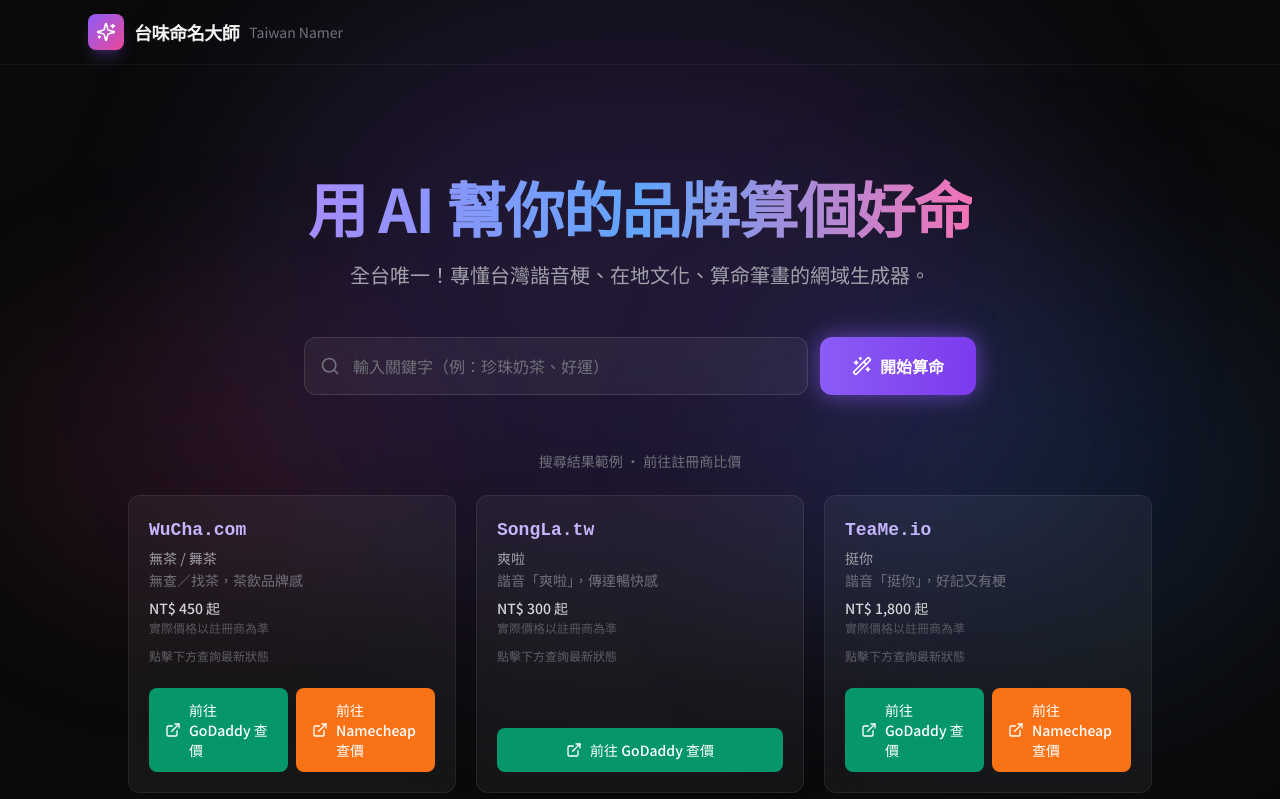
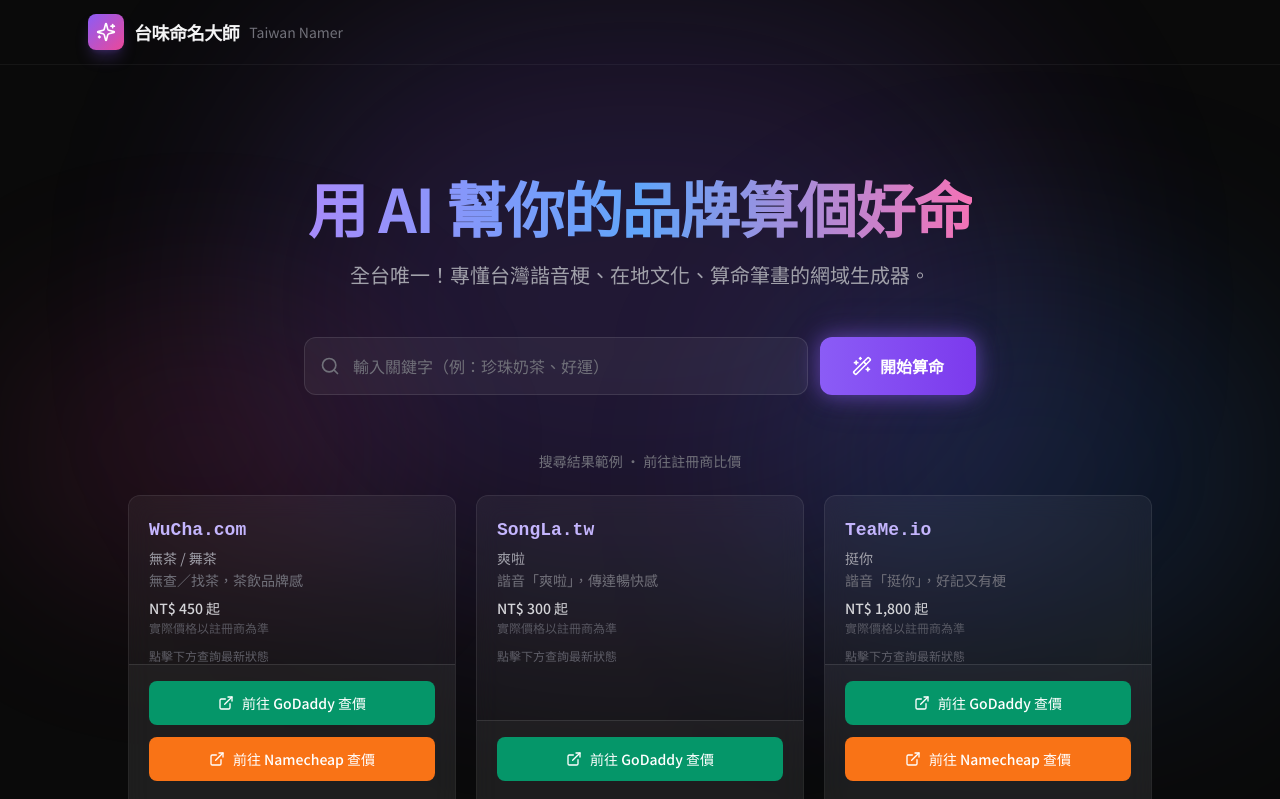
Before and after one commit to taiwan-namer/taiwan-namer, a Next.js app: page / in a window 1280 px wide. Shown: the top 799 px of the page. Built offline with nearby package versions, Linux system fonts and the light colour scheme.

Commit message:
Update UI and add affiliate buttons

```diff
--- a/app/page.tsx
+++ b/app/page.tsx
@@ -178,12 +178,12 @@
                           )}
                           <p className="text-zinc-500/80 text-xs">點擊下方查詢最新狀態</p>
                         </div>
-                        <div className={`mt-auto pt-6 flex flex-col sm:flex-row gap-2 ${showNamecheap ? "" : "sm:justify-center"}`}>
+                        <div className="mt-auto mt-4 pt-4 border-t border-white/10 bg-white/[0.03] -mx-5 px-5 pb-5 flex flex-col gap-3">
                           <a
                             href={godaddyUrl}
                             target="_blank"
                             rel="noopener noreferrer"
-                            className={`inline-flex items-center justify-center gap-2 px-4 py-3 rounded-lg bg-emerald-600 hover:bg-emerald-500 text-white text-sm font-medium transition-colors min-h-[44px] ${showNamecheap ? "flex-1" : "w-full"}`}
+                            className="w-full inline-flex items-center justify-center gap-2 px-4 py-3 rounded-lg bg-emerald-600 hover:bg-emerald-500 text-white text-sm font-medium transition-colors min-h-[44px]"
                           >
                             <ExternalLink className="w-4 h-4 shrink-0" />
                             前往 GoDaddy 查價
@@ -193,7 +193,7 @@
                               href={namecheapUrl}
                               target="_blank"
                               rel="noopener noreferrer"
-                              className="inline-flex items-center justify-center gap-2 px-4 py-3 rounded-lg bg-orange-500 hover:bg-orange-400 text-white text-sm font-medium transition-colors min-h-[44px] flex-1"
+                              className="w-full inline-flex items-center justify-center gap-2 px-4 py-3 rounded-lg bg-orange-500 hover:bg-orange-400 text-white text-sm font-medium transition-colors min-h-[44px]"
                             >
                               <ExternalLink className="w-4 h-4 shrink-0" />
                               前往 Namecheap 查價
@@ -210,7 +210,7 @@
               <>
                 <p className="text-zinc-500 text-sm mb-6">搜尋結果範例 · 前往註冊商比價</p>
                 <div className="grid grid-cols-1 md:grid-cols-2 lg:grid-cols-3 gap-5 max-w-5xl mx-auto">
-                  {/* 範例 1 .com — 雙按鈕 */}
+                  {/* 範例 1 .com — 雙按鈕，垂直堆疊 */}
                   <div className="glass rounded-xl p-5 text-left hover:border-white/15 transition-colors border border-white/5 flex flex-col justify-between min-h-[280px]">
                     <div>
                       <span className="font-mono font-semibold text-violet-300 text-lg block mb-1">WuCha.com</span>
@@ -220,16 +220,16 @@
                       <p className="text-zinc-500/70 text-xs mb-3" title="實際價格以註冊商為準">實際價格以註冊商為準</p>
                       <p className="text-zinc-500/80 text-xs">點擊下方查詢最新狀態</p>
                     </div>
-                    <div className="mt-auto pt-6 flex flex-col sm:flex-row gap-2">
-                      <a href="https://www.godaddy.com/domainsearch/find?checkAvail=1&domainToCheck=WuCha.com" target="_blank" rel="noopener noreferrer" className="inline-flex items-center justify-center gap-2 px-4 py-3 rounded-lg bg-emerald-600 hover:bg-emerald-500 text-white text-sm font-medium transition-colors min-h-[44px] flex-1">
+                    <div className="mt-auto mt-4 pt-4 border-t border-white/10 bg-white/[0.03] -mx-5 px-5 pb-5 flex flex-col gap-3">
+                      <a href="https://www.godaddy.com/domainsearch/find?checkAvail=1&domainToCheck=WuCha.com" target="_blank" rel="noopener noreferrer" className="w-full inline-flex items-center justify-center gap-2 px-4 py-3 rounded-lg bg-emerald-600 hover:bg-emerald-500 text-white text-sm font-medium transition-colors min-h-[44px]">
                         <ExternalLink className="w-4 h-4 shrink-0" />前往 GoDaddy 查價
                       </a>
-                      <a href="https://www.namecheap.com/domains/registration/results/?domain=WuCha.com" target="_blank" rel="noopener noreferrer" className="inline-flex items-center justify-center gap-2 px-4 py-3 rounded-lg bg-orange-500 hover:bg-orange-400 text-white text-sm font-medium transition-colors min-h-[44px] flex-1">
+                      <a href="https://www.namecheap.com/domains/registration/results/?domain=WuCha.com" target="_blank" rel="noopener noreferrer" className="w-full inline-flex items-center justify-center gap-2 px-4 py-3 rounded-lg bg-orange-500 hover:bg-orange-400 text-white text-sm font-medium transition-colors min-h-[44px]">
                         <ExternalLink className="w-4 h-4 shrink-0" />前往 Namecheap 查價
                       </a>
                     </div>
                   </div>
-                  {/* 範例 2 .tw — 僅 GoDaddy，全寬按鈕 */}
+                  {/* 範例 2 .tw — 僅 GoDaddy，長條按鈕 */}
                   <div className="glass rounded-xl p-5 text-left hover:border-white/15 transition-colors border border-white/5 flex flex-col justify-between min-h-[280px]">
                     <div>
                       <span className="font-mono font-semibold text-violet-300 text-lg block mb-1">SongLa.tw</span>
@@ -239,13 +239,13 @@
                       <p className="text-zinc-500/70 text-xs mb-3" title="實際價格以註冊商為準">實際價格以註冊商為準</p>
                       <p className="text-zinc-500/80 text-xs">點擊下方查詢最新狀態</p>
                     </div>
-                    <div className="mt-auto pt-6 flex justify-center">
+                    <div className="mt-auto mt-4 pt-4 border-t border-white/10 bg-white/[0.03] -mx-5 px-5 pb-5 flex flex-col gap-3">
                       <a href="https://www.godaddy.com/domainsearch/find?checkAvail=1&domainToCheck=SongLa.tw" target="_blank" rel="noopener noreferrer" className="w-full inline-flex items-center justify-center gap-2 px-4 py-3 rounded-lg bg-emerald-600 hover:bg-emerald-500 text-white text-sm font-medium transition-colors min-h-[44px]">
                         <ExternalLink className="w-4 h-4 shrink-0" />前往 GoDaddy 查價
                       </a>
                     </div>
                   </div>
-                  {/* 範例 3 .io — 雙按鈕 */}
+                  {/* 範例 3 .io — 雙按鈕，垂直堆疊 */}
                   <div className="glass rounded-xl p-5 text-left hover:border-white/15 transition-colors border border-white/5 flex flex-col justify-between min-h-[280px]">
                     <div>
                       <span className="font-mono font-semibold text-violet-300 text-lg block mb-1">TeaMe.io</span>
@@ -255,11 +255,11 @@
                       <p className="text-zinc-500/70 text-xs mb-3" title="實際價格以註冊商為準">實際價格以註冊商為準</p>
                       <p className="text-zinc-500/80 text-xs">點擊下方查詢最新狀態</p>
                     </div>
-                    <div className="mt-auto pt-6 flex flex-col sm:flex-row gap-2">
-                      <a href="https://www.godaddy.com/domainsearch/find?checkAvail=1&domainToCheck=TeaMe.io" target="_blank" rel="noopener noreferrer" className="inline-flex items-center justify-center gap-2 px-4 py-3 rounded-lg bg-emerald-600 hover:bg-emerald-500 text-white text-sm font-medium transition-colors min-h-[44px] flex-1">
+                    <div className="mt-auto mt-4 pt-4 border-t border-white/10 bg-white/[0.03] -mx-5 px-5 pb-5 flex flex-col gap-3">
+                      <a href="https://www.godaddy.com/domainsearch/find?checkAvail=1&domainToCheck=TeaMe.io" target="_blank" rel="noopener noreferrer" className="w-full inline-flex items-center justify-center gap-2 px-4 py-3 rounded-lg bg-emerald-600 hover:bg-emerald-500 text-white text-sm font-medium transition-colors min-h-[44px]">
                         <ExternalLink className="w-4 h-4 shrink-0" />前往 GoDaddy 查價
                       </a>
-                      <a href="https://www.namecheap.com/domains/registration/results/?domain=TeaMe.io" target="_blank" rel="noopener noreferrer" className="inline-flex items-center justify-center gap-2 px-4 py-3 rounded-lg bg-orange-500 hover:bg-orange-400 text-white text-sm font-medium transition-colors min-h-[44px] flex-1">
+                      <a href="https://www.namecheap.com/domains/registration/results/?domain=TeaMe.io" target="_blank" rel="noopener noreferrer" className="w-full inline-flex items-center justify-center gap-2 px-4 py-3 rounded-lg bg-orange-500 hover:bg-orange-400 text-white text-sm font-medium transition-colors min-h-[44px]">
                         <ExternalLink className="w-4 h-4 shrink-0" />前往 Namecheap 查價
                       </a>
                     </div>
```
